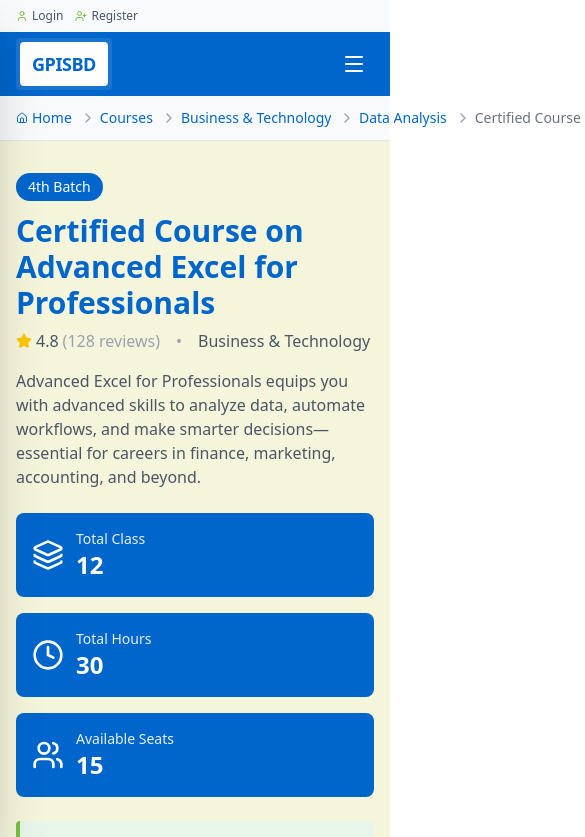
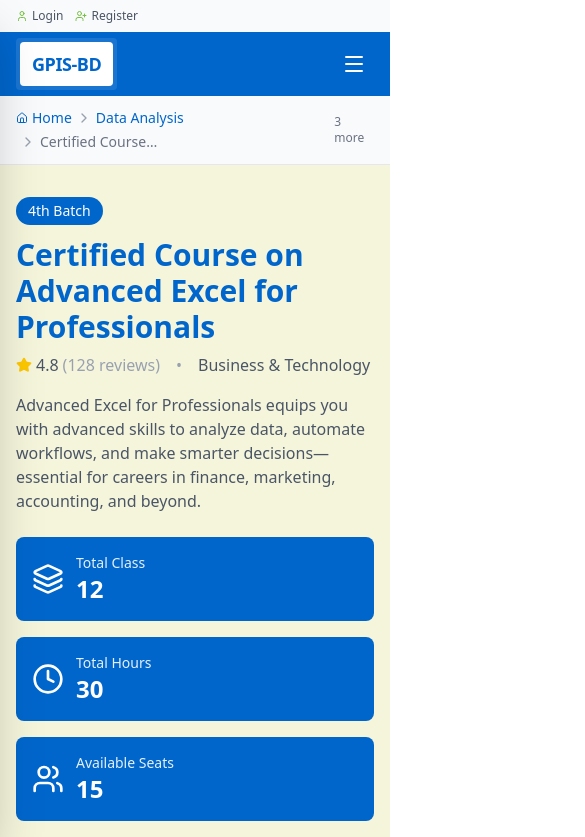
Before and after one commit to tamjidzihan/global_professional_skill, a React (Vite) app in the folder client/: page /course/1 in a window 390 px wide. Shown: the top 837 px of the page, 585 px wide, since content can reach past the window. Built offline with nearby package versions, Linux system fonts and the light colour scheme.

Commit message:
refactor: update branding from BITM to GPIS-BD across multiple components and remove CourseReviews

```diff
--- a/client/src/main/components/AboutSection.tsx
+++ b/client/src/main/components/AboutSection.tsx
@@ -44,7 +44,7 @@ const AboutSection = () => {
                                 <div className="text-center p-6 relative z-10">
                                     <Globe className="w-16 h-16 mx-auto mb-4 text-white/40" />
                                     <span className="text-white font-bold text-xl sm:text-2xl">
-                                        BITM Campus Tour
+                                        GPIS-BD Campus Tour
                                     </span>
                                 </div>
                             </div>
@@ -101,7 +101,7 @@ const AboutSection = () => {
                                     <div className="absolute left-0 top-1 w-3 h-3 bg-[#0066CC] rounded-full"></div>
                                     <p className="text-gray-700 leading-relaxed">
                                         Established in 2012 with support from the World Bank,
-                                        BITM continues BASIS's training initiatives started in 2007
+                                        GPIS-BD continues BASIS's training initiatives started in 2007
                                         to address industry skill gaps.
                                     </p>
                                 </div>
--- a/client/src/main/components/AuthLayout.tsx
+++ b/client/src/main/components/AuthLayout.tsx
@@ -31,14 +31,14 @@ export function AuthLayout({ children, type }: AuthLayoutProps) {
                                         <GraduationCap className="w-6 h-6 text-white" />
                                     </div>
                                     <div>
-                                        <div className="text-white text-sm font-medium">BITM Learning Portal</div>
+                                        <div className="text-white text-sm font-medium">GPIS-BD Learning Portal</div>
                                         <div className="text-white/70 text-xs">Secure Student Access</div>
                                     </div>
                                 </div>
 
                                 <div className="mb-8">
                                     <h1 className="text-2xl font-bold text-white mb-4">
-                                        Welcome to BITM<br />Learning Platform
+                                        Welcome to GPIS-BD<br />Learning Platform
                                     </h1>
                                     <p className="text-blue-100">
                                         {isLogin
--- a/client/src/main/components/Header.tsx
+++ b/client/src/main/components/Header.tsx
@@ -69,7 +69,7 @@ const Navbar = () => {
                         </div>
                         <div className="flex items-center">
                             <Mail className="w-3 h-3 sm:w-4 sm:h-4 text-[#76C043] mr-1 sm:mr-2" />
-                            <span className="text-xs sm:text-sm">info@bitm.org.bd</span>
+                            <span className="text-xs sm:text-sm">info@gpis.org.bd</span>
                         </div>
                     </div>
                     <div className="flex items-center gap-3 sm:gap-4">
@@ -99,7 +99,7 @@ const Navbar = () => {
                         <Link to="/" className="flex items-center space-x-3">
                             <div className="p-1 rounded bg-white/10">
                                 <div className="px-3 py-2 rounded bg-white text-[#0066CC]">
-                                    <span className="font-bold text-lg tracking-tight">GPISBD</span>
+                                    <span className="font-bold text-lg tracking-tight">GPIS-BD</span>
                                 </div>
                             </div>
                         </Link>
--- a/client/src/main/pages/CourseDetailPage.tsx
+++ b/client/src/main/pages/CourseDetailPage.tsx
@@ -162,25 +162,42 @@ export function CourseDetailPage() {
             <div className="bg-gray-50 border-b border-gray-200 py-3">
                 <div className="container mx-auto px-4">
                     <nav className="flex" aria-label="Breadcrumb">
-                        <ol className="flex items-center space-x-1 md:space-x-2">
+                        <ol className="flex items-center flex-wrap gap-y-1">
                             {breadcrumbItems.map((item, index) => {
                                 const IconComponent = item.icon
+
+                                // Show only first, last, and one middle item on mobile
+                                const isHiddenOnMobile = index > 0 && index < breadcrumbItems.length - 2
+
                                 return (
-                                    <li key={index} className="flex items-center">
+                                    <li
+                                        key={index}
+                                        className={`flex items-center ${isHiddenOnMobile ? 'hidden sm:flex' : 'flex'}`}
+                                    >
                                         {index > 0 && (
-                                            <ChevronRight className="w-4 h-4 text-gray-400 mx-1 md:mx-2" />
+                                            <ChevronRight className="w-4 h-4 text-gray-400 mx-1 md:mx-2 shrink-0" />
                                         )}
+
                                         {item.current ? (
-                                            <span className="text-sm font-medium text-gray-500 truncate max-w-37.5 md:max-w-none">
-                                                {IconComponent && <IconComponent className="inline-block w-3 h-3 mr-1" />}
+                                            // Current page (last item)
+                                            <span
+                                                className="text-sm font-medium text-gray-500 truncate max-w-30 sm:max-w-50 md:max-w-none"
+                                                title={item.label}
+                                            >
+                                                {IconComponent && <IconComponent className="inline-block w-3 h-3 mr-1 shrink-0" />}
                                                 {item.label}
                                             </span>
+                                        ) : isHiddenOnMobile && index === breadcrumbItems.length - 3 ? (
+                                            // Show ellipsis for hidden items on mobile
+                                            <span className="text-gray-400 text-sm">...</span>
                                         ) : (
+                                            // Clickable breadcrumb items
                                             <Link
                                                 to={item.href}
-                                                className="flex items-center text-sm font-medium text-[#0066CC] hover:text-[#004c99] transition-colors truncate max-w-37.5 md:max-w-none"
+                                                className="flex items-center text-sm font-medium text-[#0066CC] hover:text-[#004c99] transition-colors truncate max-w-25 sm:max-w-37.5 md:max-w-none"
+                                                title={item.label}
                                             >
-                                                {IconComponent && <IconComponent className="inline-block w-3 h-3 mr-1" />}
+                                                {IconComponent && <IconComponent className="inline-block w-3 h-3 mr-1 shrink-0" />}
                                                 {item.label}
                                             </Link>
                                         )}
@@ -188,6 +205,15 @@ export function CourseDetailPage() {
                                 )
                             })}
                         </ol>
+
+                        {/* Mobile-only: Show simplified breadcrumb */}
+                        <div className="sm:hidden flex items-center ml-2">
+                            {breadcrumbItems.length > 3 && (
+                                <span className="text-xs text-gray-500">
+                                    {breadcrumbItems.length - 2} more
+                                </span>
+                            )}
+                        </div>
                     </nav>
                 </div>
             </div>
@@ -404,7 +430,7 @@ export function CourseDetailPage() {
                         </div>
 
                         {/* Tab Content */}
-                        <div className="bg-white rounded-lg p-6 border border-gray-200 shadow-sm">
+                        <div className="bg-white h-180 overflow-y-scroll rounded-lg px-10 py-6 border border-gray-200 shadow-sm">
                             {activeTab === 'description' && (
                                 <div className="space-y-6 text-gray-700">
                                     <div className="space-y-3">
@@ -602,9 +628,6 @@ export function CourseDetailPage() {
                                     </div>
                                 </div>
                             </div>
-                            <Link to={`/instructor/${course.instructor.id}`} className=" block w-full mt-4 text-center text-[#0066CC] font-medium hover:text-[#004c99] transition-colors">
-                                View Profile →
-                            </Link>
                         </div>
 
                         {/* Who can Join */}
```
Also changed, not shown: client/src/main/components/CourseReviews.tsx (deleted, +0 -33 lines).
